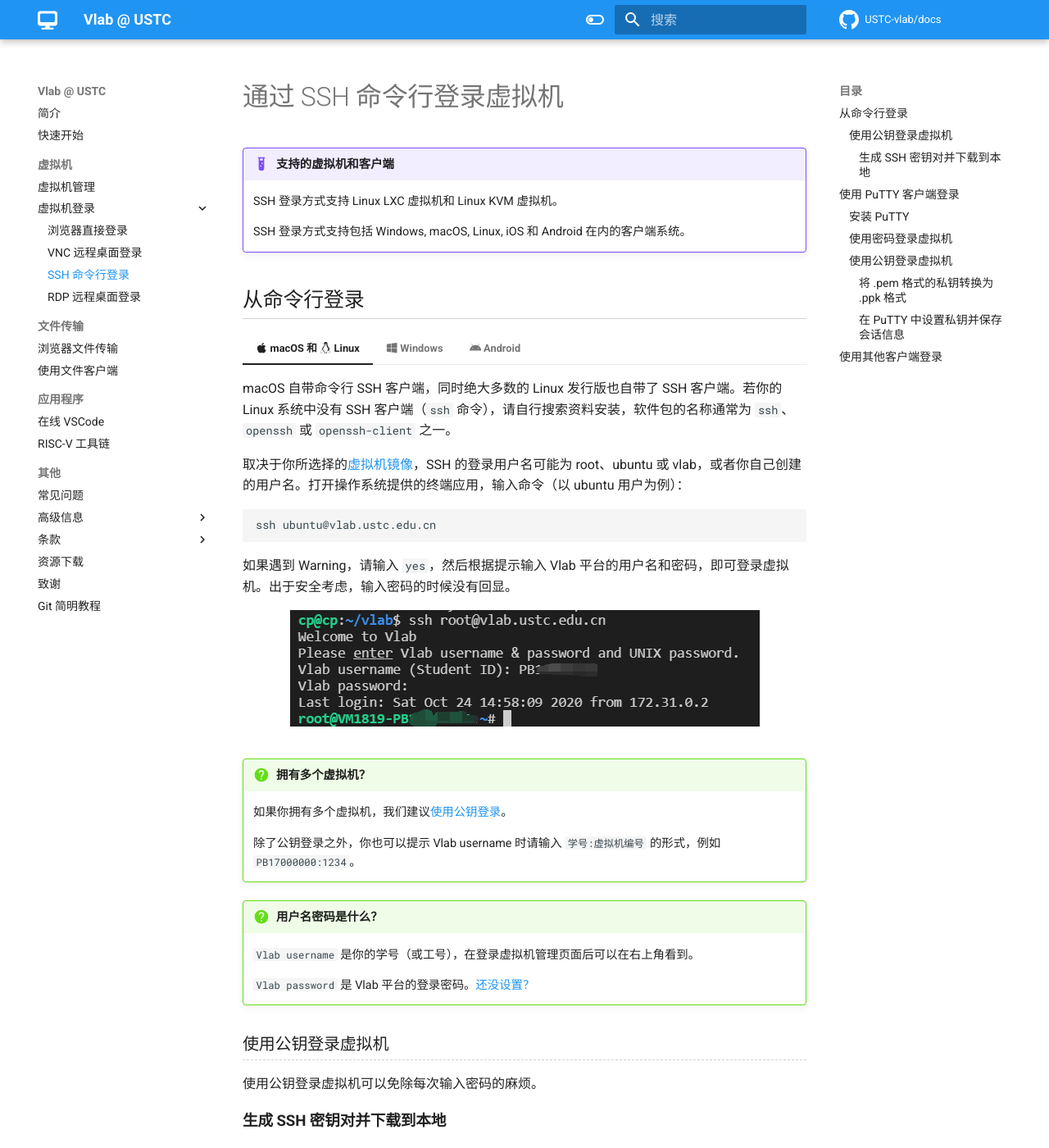
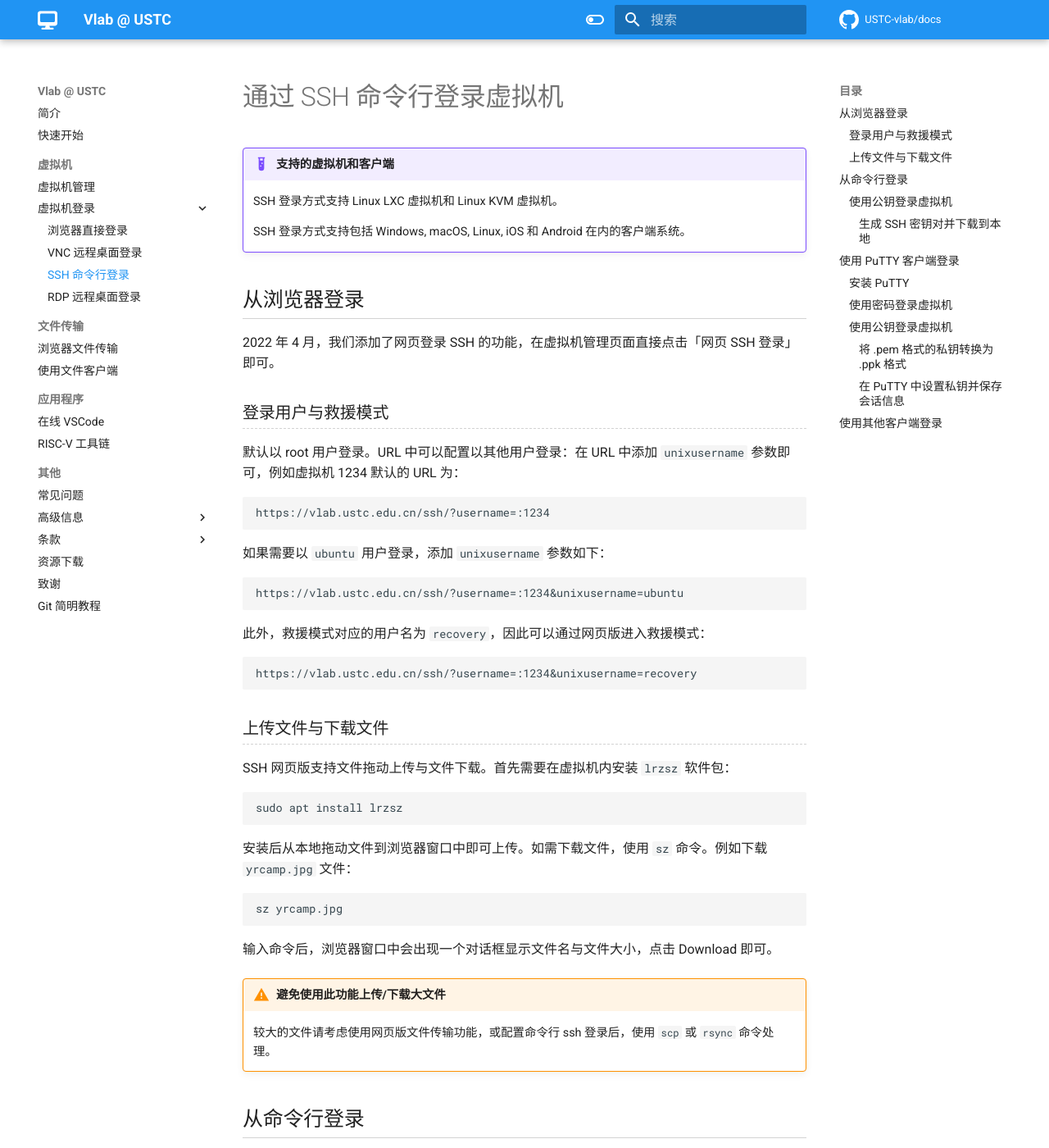
Before and after one commit to USTC-vlab/docs, an MkDocs documentation site: the page built from docs/login/ssh.md, in a window 1280 px wide and 1400 px high. Shown: the whole window at 82% size. Built offline with MkDocs 1.6.1 and Material for MkDocs 9.7.7, drawn with Linux system fonts in a browser that asks for light colours; comment, search, counter and statistics services are not loaded.

Commit message:
add web ssh docs

````diff
--- a/docs/login/ssh.md
+++ b/docs/login/ssh.md
@@ -5,6 +5,50 @@
     SSH 登录方式支持 Linux LXC 虚拟机和 Linux KVM 虚拟机。
 
     SSH 登录方式支持包括 Windows, macOS, Linux, iOS 和 Android 在内的客户端系统。
+
+## 从浏览器登录 {#web}
+
+2022 年 4 月，我们添加了网页登录 SSH 的功能，在虚拟机管理页面直接点击「网页 SSH 登录」即可。
+
+### 登录用户与救援模式 {#web-username}
+
+默认以 root 用户登录。URL 中可以配置以其他用户登录：在 URL 中添加 `unixusername` 参数即可，例如虚拟机 1234 默认的 URL 为：
+
+```
+https://vlab.ustc.edu.cn/ssh/?username=:1234
+```
+
+如果需要以 `ubuntu` 用户登录，添加 `unixusername` 参数如下：
+
+```
+https://vlab.ustc.edu.cn/ssh/?username=:1234&unixusername=ubuntu
+```
+
+此外，救援模式对应的用户名为 `recovery`，因此可以通过网页版进入救援模式：
+
+```
+https://vlab.ustc.edu.cn/ssh/?username=:1234&unixusername=recovery
+```
+
+### 上传文件与下载文件 {#web-files}
+
+SSH 网页版支持文件拖动上传与文件下载。首先需要在虚拟机内安装 `lrzsz` 软件包：
+
+```
+sudo apt install lrzsz
+```
+
+安装后从本地拖动文件到浏览器窗口中即可上传。如需下载文件，使用 `sz` 命令。例如下载 `yrcamp.jpg` 文件：
+
+```
+sz yrcamp.jpg
+```
+
+输入命令后，浏览器窗口中会出现一个对话框显示文件名与文件大小，点击 Download 即可。
+
+!!! warning "避免使用此功能上传/下载大文件"
+
+    较大的文件请考虑使用网页版文件传输功能，或配置命令行 ssh 登录后，使用 `scp` 或 `rsync` 命令处理。
 
 ## 从命令行登录 {#cli}
 
````
